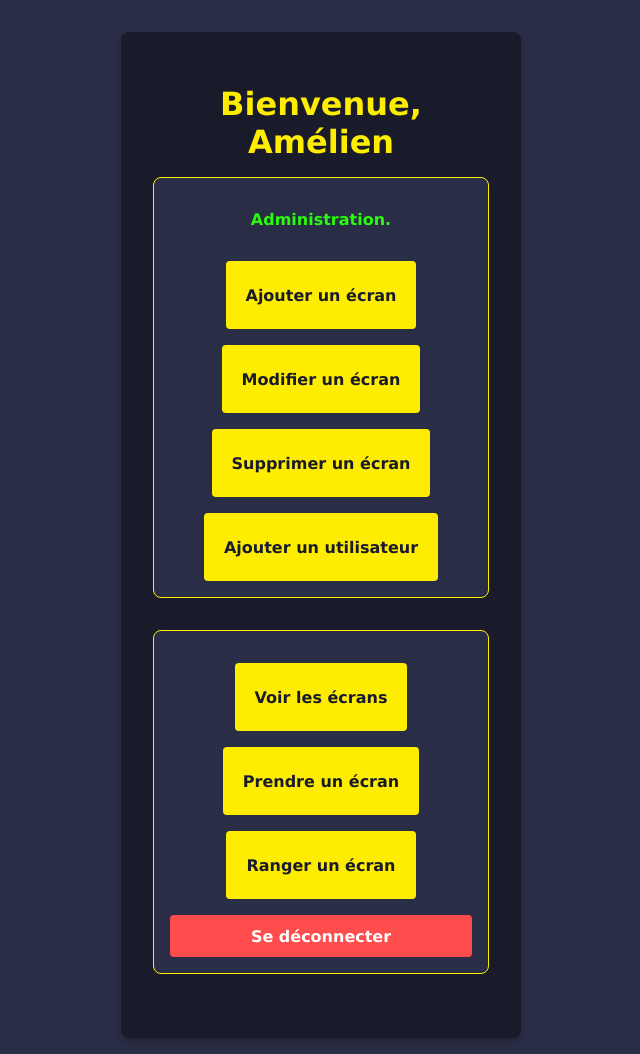
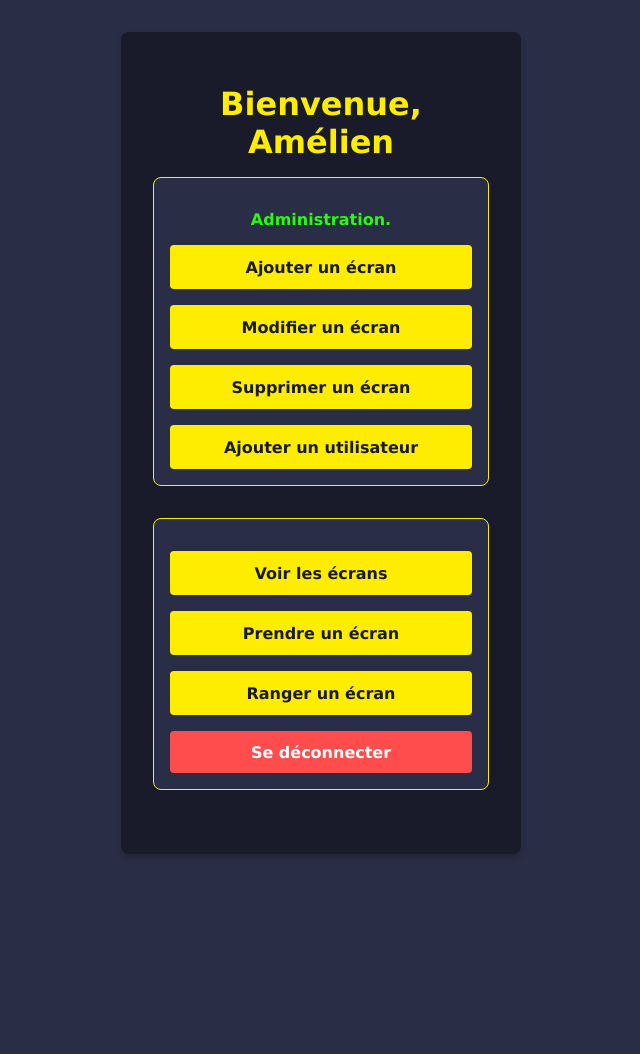
Before and after one commit to AmelienLS/RPI_LocalWebServer, a Flask app: page /index in a window 1280 px wide. Shown: the whole page, without its empty margins (319-959 px from the left). After the commit the page ends 855 px from the top, so only its background shows below. Run offline with Flask 3, Linux system fonts and the light colour scheme; a user stored in the database is signed in.

Commit message:
fix(ui): make index buttons full-width

```diff
--- a/Styles/index.css
+++ b/Styles/index.css
@@ -11,12 +11,18 @@ body {
 
 .admin-link {
     position: static; /* Annule le positionnement absolu */
+    display: flex;
+    width: 100%;
+    box-sizing: border-box;
     margin-top: 1rem;
 }
 
 /* Ajout pour restaurer le style bouton des user-links */
 .user-link {
     position: static;
+    display: flex;
+    width: 100%;
+    box-sizing: border-box;
     margin-top: 1rem;
 }
 
--- a/Templates/ajouter.html
+++ b/Templates/ajouter.html
@@ -11,7 +11,6 @@
 <body>
     <!--Page pour ajouter une nouvelle écran dans la base de données -->
     <a href="/close_db" class="retour">Fermer connexion DB et retour au menu</a>
-    <a href="/index" class="retour-menu">Retour au menu</a>
     <div class="form-container">
         <h1>Ajouter un écran</h1>
         {% if error %}
```
Also changed, not shown: CHANGELOG.md.
